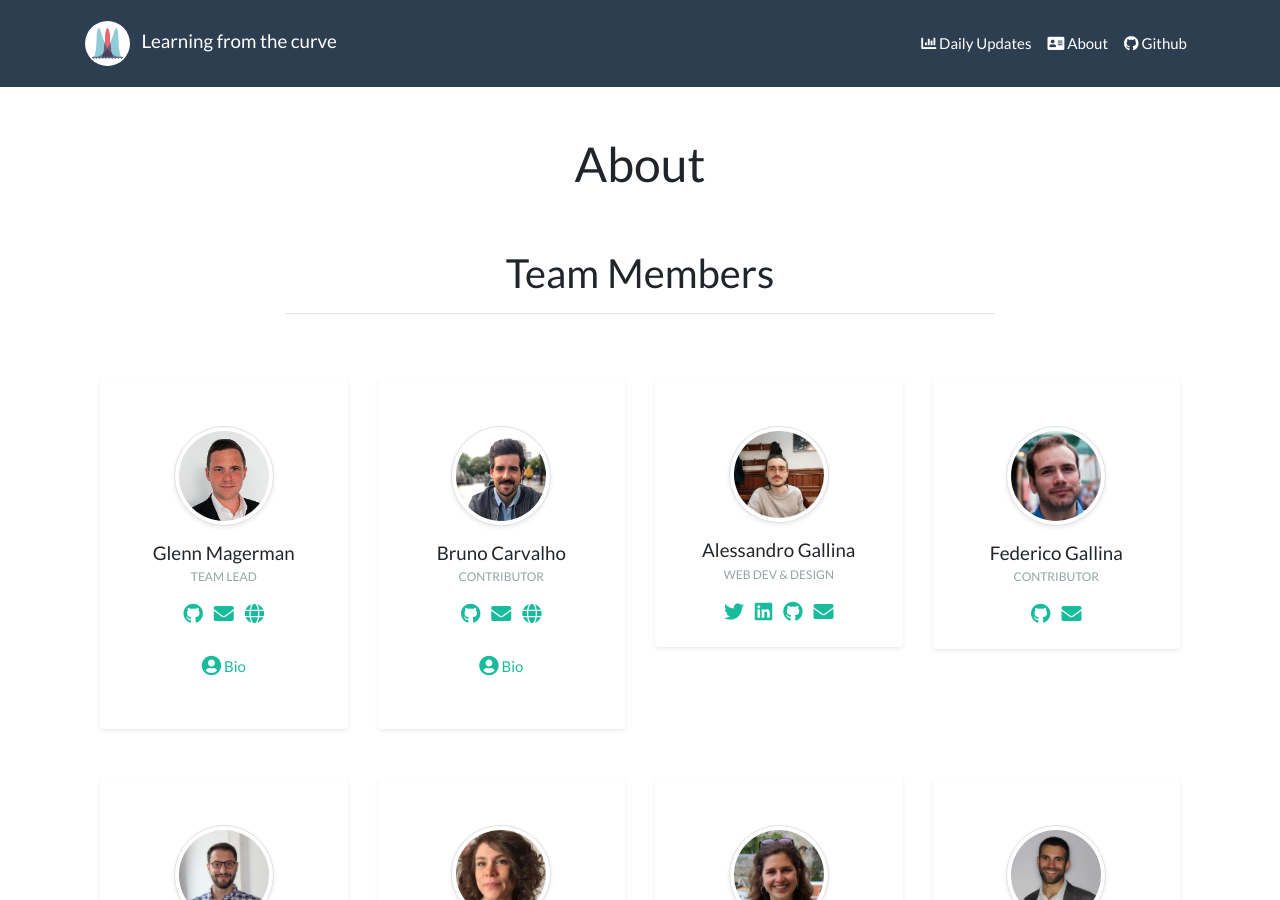
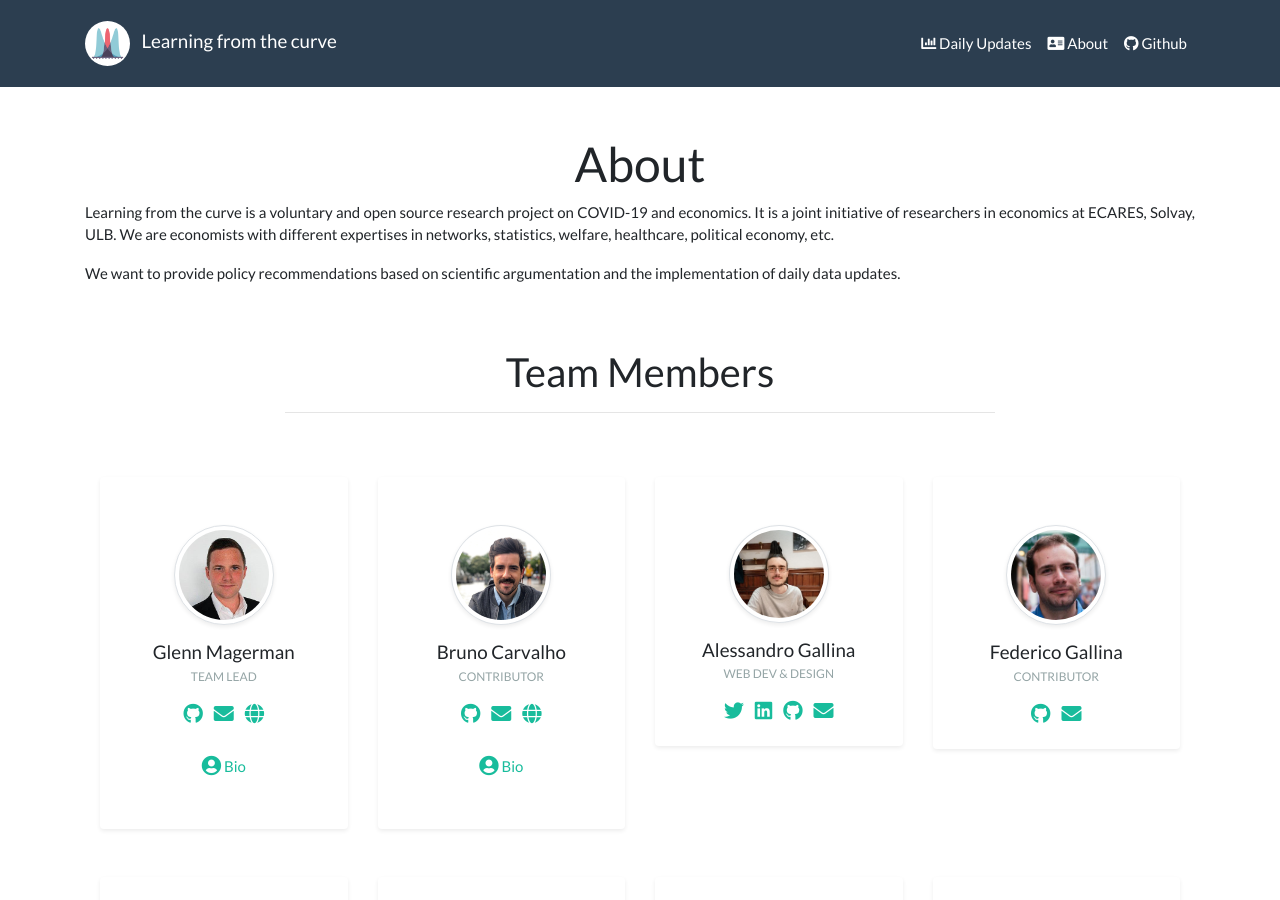
Before and after one commit to Learning-from-the-curve/learning-from-the-curve, a Jekyll site: the page built from about.md, in a window 1280 px wide and 900 px high. Built offline with Jekyll 4.4.1, drawn with Linux system fonts in a browser that asks for light colours.

Commit message:
added about text and fixed post table of content

```diff
--- a/_layouts/about.html
+++ b/_layouts/about.html
@@ -10,6 +10,13 @@ layout: default
   <section>
     {{ content }}
   </section>
+
+  <div class="container">
+    <div class="row text-justify">
+      <p>Learning from the curve is a voluntary and open source research project on COVID-19 and economics. It is a joint initiative of researchers in economics at ECARES, Solvay, ULB. We are economists with different expertises in networks, statistics, welfare, healthcare, political economy, etc.</p>
+      <p>We want to provide policy recommendations based on scientific argumentation and the implementation of daily data updates.</p>
+    </div>
+  </div>
 
   <div class="container py-5">
     <div class="row text-center">
--- a/_layouts/post.html
+++ b/_layouts/post.html
@@ -13,8 +13,10 @@ layout: default
     </p>
   </header>
 
-  <section class="text-justify">
-    {{ content }}
+  <section>
+    <div class="container text-justify justify-content-center">
+      {{ content }}
+    </div>
   </section>
 
 </article>
```
Also changed, not shown: _posts/daily-updates/2020-04-08-COVID19-Daily-update-on-number-of-cases-and-deaths.md (+8 -11 lines).
